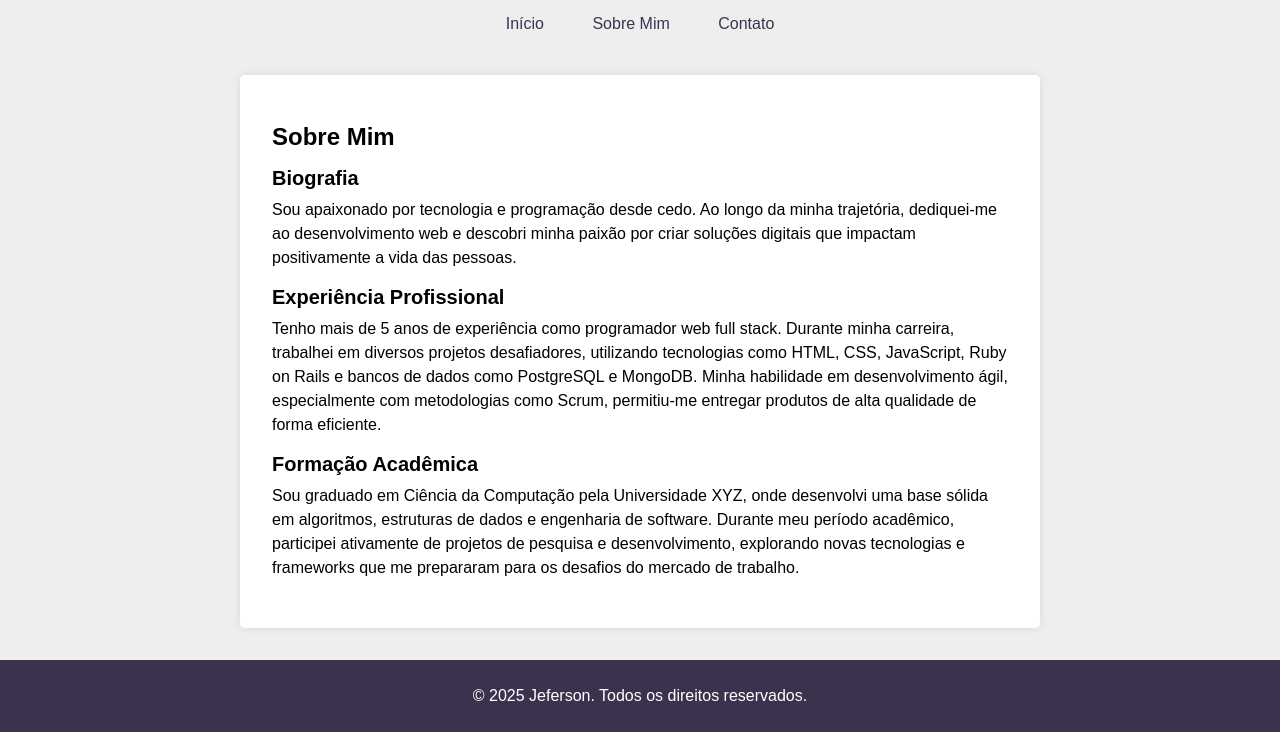
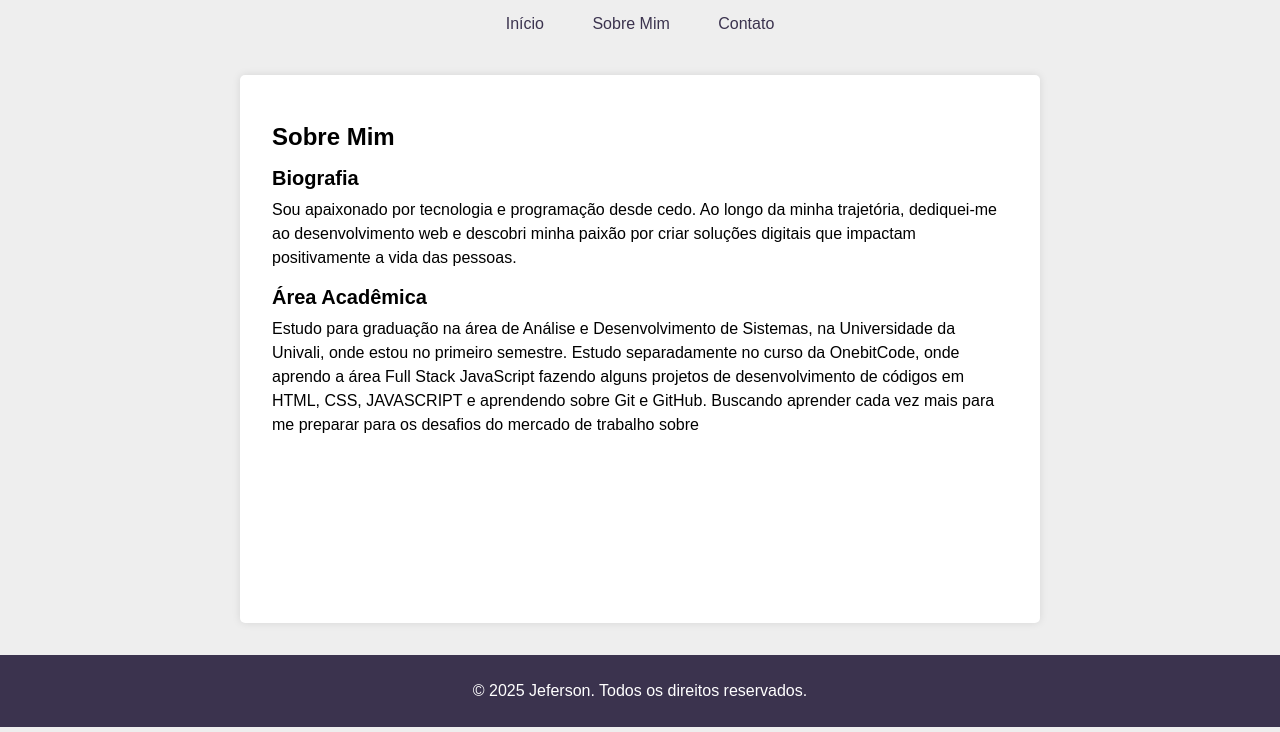
Before and after one commit to jefersonschmitz/jefersonschmitz.github.io, a plain HTML site: page sobre.html in a window 1280 px wide. Shown: the part 72-804 px from the top of the page. Drawn offline with Linux system fonts and the light colour scheme.

Commit message:
Update sobre.html
Mudança no sobre

```diff
--- a/sobre.html
+++ b/sobre.html
@@ -2,7 +2,7 @@
   <head>
     <meta charset="UTF-8" />
     <meta name="viewport" content="width=device-width, initial-scale=1.0" />
-    <title>Sobre - John Doe</title>
+    <title>Sobre - Jeferson Schmitz</title>
     <link rel="stylesheet" href="style.css" />
   </head>
   <body>
@@ -28,24 +28,16 @@
           paixão por criar soluções digitais que impactam positivamente a vida
           das pessoas.
         </p>
-        <h2>Experiência Profissional</h2>
+        <h2>Área Acadêmica</h2>
         <p>
-          Tenho mais de 5 anos de experiência como programador web full stack.
-          Durante minha carreira, trabalhei em diversos projetos desafiadores,
-          utilizando tecnologias como HTML, CSS, JavaScript, Ruby on Rails e
-          bancos de dados como PostgreSQL e MongoDB. Minha habilidade em
-          desenvolvimento ágil, especialmente com metodologias como Scrum,
-          permitiu-me entregar produtos de alta qualidade de forma eficiente.
+          Estudo para graduação na área de Análise e Desenvolvimento de Sistemas,
+           na Universidade da Univali, onde estou no primeiro semestre.
+           Estudo separadamente no curso da OnebitCode, onde aprendo a área Full Stack JavaScript
+          fazendo alguns projetos de desenvolvimento de códigos em HTML, CSS, JAVASCRIPT e aprendendo sobre Git e GitHub.
+          Buscando aprender cada vez mais para me preparar para os desafios do mercado de trabalho
+          sobre
         </p>
-        <h2>Formação Acadêmica</h2>
-        <p>
-          Sou graduado em Ciência da Computação pela Universidade XYZ, onde
-          desenvolvi uma base sólida em algoritmos, estruturas de dados e
-          engenharia de software. Durante meu período acadêmico, participei
-          ativamente de projetos de pesquisa e desenvolvimento, explorando novas
-          tecnologias e frameworks que me prepararam para os desafios do mercado
-          de trabalho.
-        </p>
+
       </section>
     </div>
     <footer>
```
